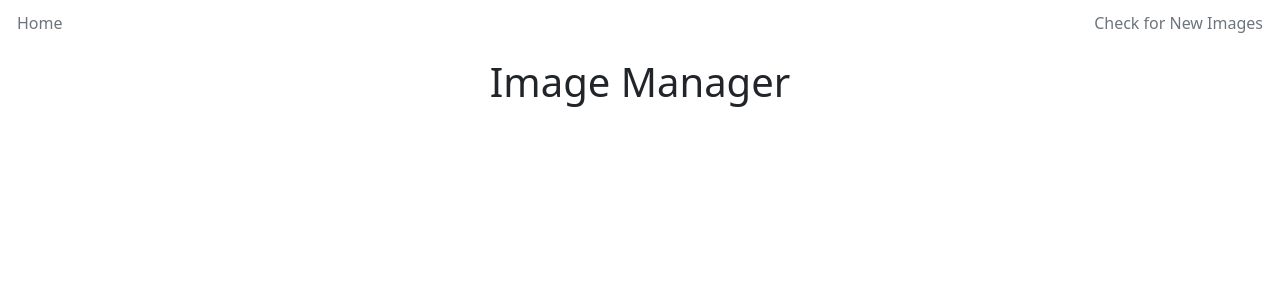
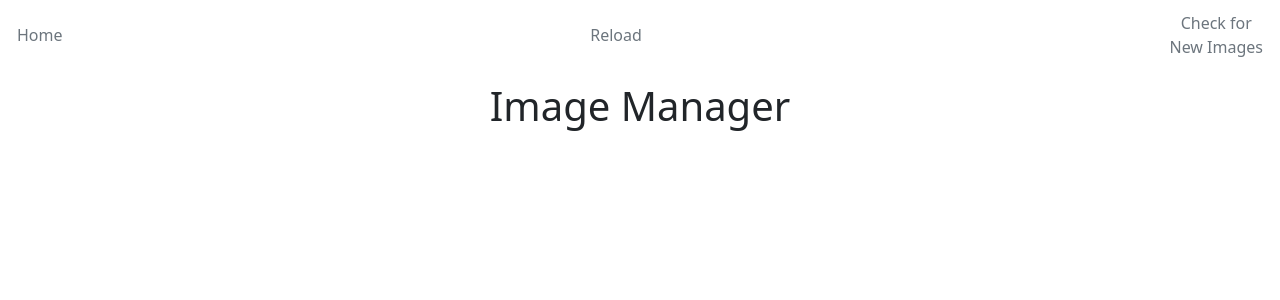
Before and after one commit to nickbap/palbum, a Flask app: page /images in a window 1280 px wide. Shown: the top 300 px of the page. Run offline with Flask 3, Linux system fonts and the light colour scheme; data that the repository does not hold is empty; some libraries are stand-ins or nearby versions.

Commit message:
Add button to reload images page

```diff
--- a/palbum/templates/images.html
+++ b/palbum/templates/images.html
@@ -7,7 +7,11 @@
         <a class="text-decoration-none text-reset" href="{{ url_for('main.home') }}">Home</a>
     </button>
     <button type="button" class="btn btn-link link-secondary link-underline link-underline-opacity-0">
-        <a class="text-decoration-none text-reset" href="{{ url_for('main.download_images') }}">Check for New Images</a>
+        <a class="text-decoration-none text-reset" href="{{ url_for('main.images') }}">Reload</a>
+    </button>
+    <button type="button" class="btn btn-link link-secondary link-underline link-underline-opacity-0">
+        <a class="text-decoration-none text-reset" href="{{ url_for('main.download_images') }}">Check for<br> New
+            Images</a>
     </button>
 </div>
 
```
